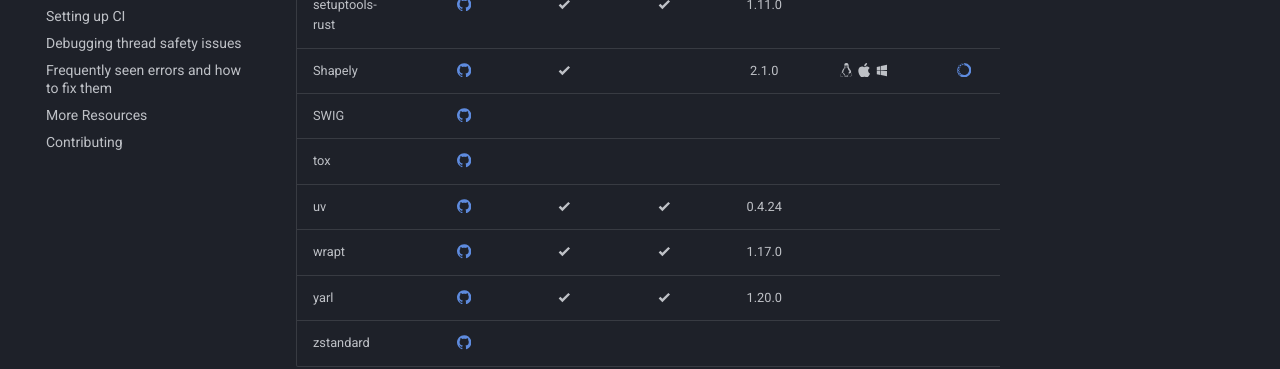
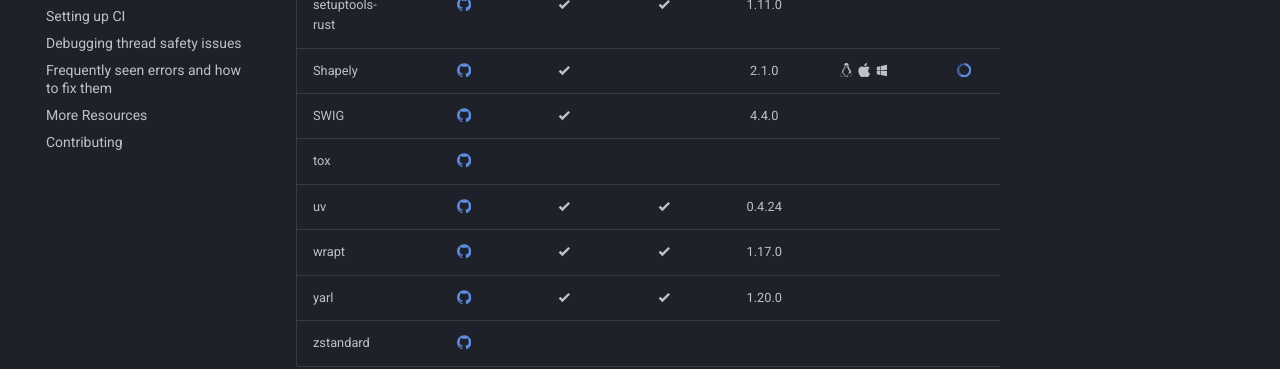
Before and after one commit to Quansight-Labs/free-threaded-compatibility, an MkDocs documentation site: the page built from docs/tracking.md, in a window 1280 px wide and 900 px high, scrolled down 3581 px. Shown: the part 335-704 px from the top of the window. Built offline with MkDocs 1.6.1 and Material for MkDocs 9.7.7, drawn with Linux system fonts in a browser that asks for light colours; comment, search, counter and statistics services are not loaded.

Commit message:
update tracking table for SWIG support (#173)

```diff
--- a/docs/tracking.md
+++ b/docs/tracking.md
@@ -103,7 +103,7 @@
 | setuptools           |                                                                              | :material-check-bold: |   :material-check-bold:    |           69.5.0           |                                                            |                                                                                              |
 | setuptools-rust      |     [:simple-github:](https://github.com/PyO3/setuptools-rust/pull/502)      | :material-check-bold: |   :material-check-bold:    |           1.11.0           |                                                            |                                                                                              |
 | Shapely              |       [:simple-github:](https://github.com/shapely/shapely/pull/2138)        | :material-check-bold: |                            |           2.1.0            | :simple-linux: :simple-apple: :material-microsoft-windows: |     [:simple-anaconda:](https://anaconda.org/scientific-python-nightly-wheels/shapely/)      |
-| SWIG                 |         [:simple-github:](https://github.com/swig/swig/issues/3121)          |                       |                            |                            |                                                            |                                                                                              |
+| SWIG                 |         [:simple-github:](https://github.com/swig/swig/issues/3121)          | :material-check-bold: |                            |           4.4.0            |                                                            |                                                                                              |
 | tox                  |        [:simple-github:](https://github.com/tox-dev/tox/issues/3391)         |                       |                            |                            |                                                            |                                                                                              |
 | uv                   |        [:simple-github:](https://github.com/astral-sh/uv/issues/7193)        | :material-check-bold: |   :material-check-bold:    |           0.4.24           |                                                            |                                                                                              |
 | wrapt                |     [:simple-github:](https://github.com/GrahamDumpleton/wrapt/pull/269)     | :material-check-bold: |   :material-check-bold:    |           1.17.0           |                                                            |                                                                                              |
```
